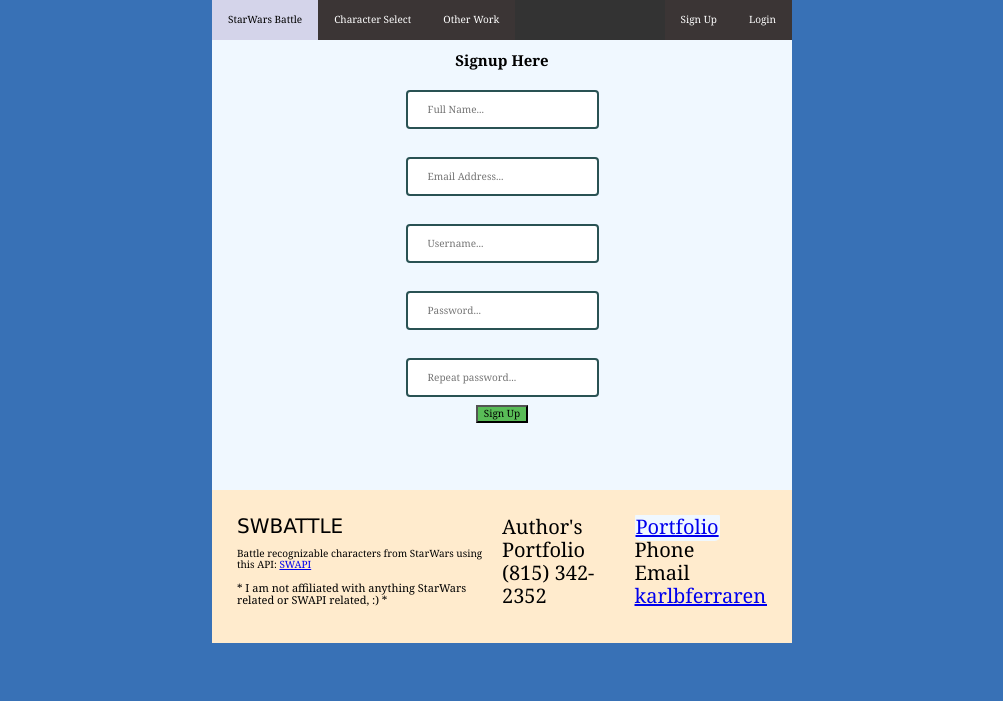
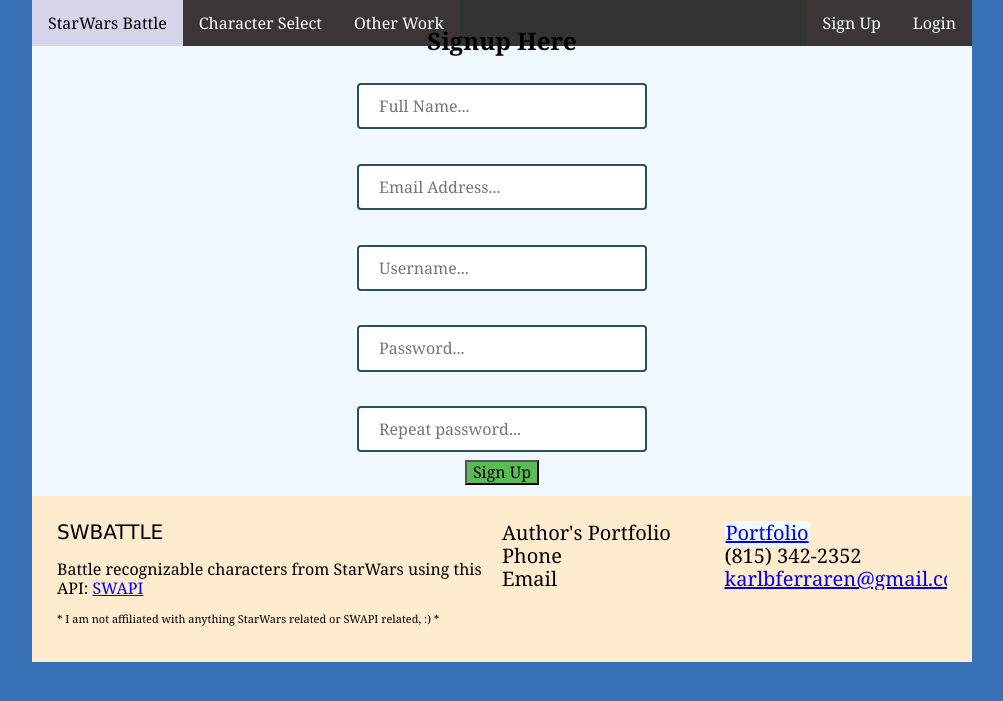
Before and after one commit to karlbfer/StarWarsBattle, a PHP site: page /signup.php in a window 1280 px wide. Shown: the top 701 px of the page, without its empty margins (138-1141 px from the left). Run offline with PHP 8.4, Linux system fonts and the light colour scheme.

Commit message:
added more sizing

```diff
--- a/css/style.css
+++ b/css/style.css
@@ -14,7 +14,7 @@
 html {
   background-color: rgb(56, 113, 182);
   size:10px;
-  font-size:10px;
+  font-size:16px;
   font-family:Cambria, Cochin, Georgia, Times, 'Times New Roman', serif
 }
 
@@ -32,8 +32,7 @@ html {
 #wrapper {
   margin-right: auto; /* 1 */
   margin-left:  auto; /* 1 */
-
-  max-width: 60rem; /* 2 */
+  max-width: 960px; /* 2 */
 
   padding-right: 10px; /* 3 */
   padding-left:  10px; /* 3 */
```
